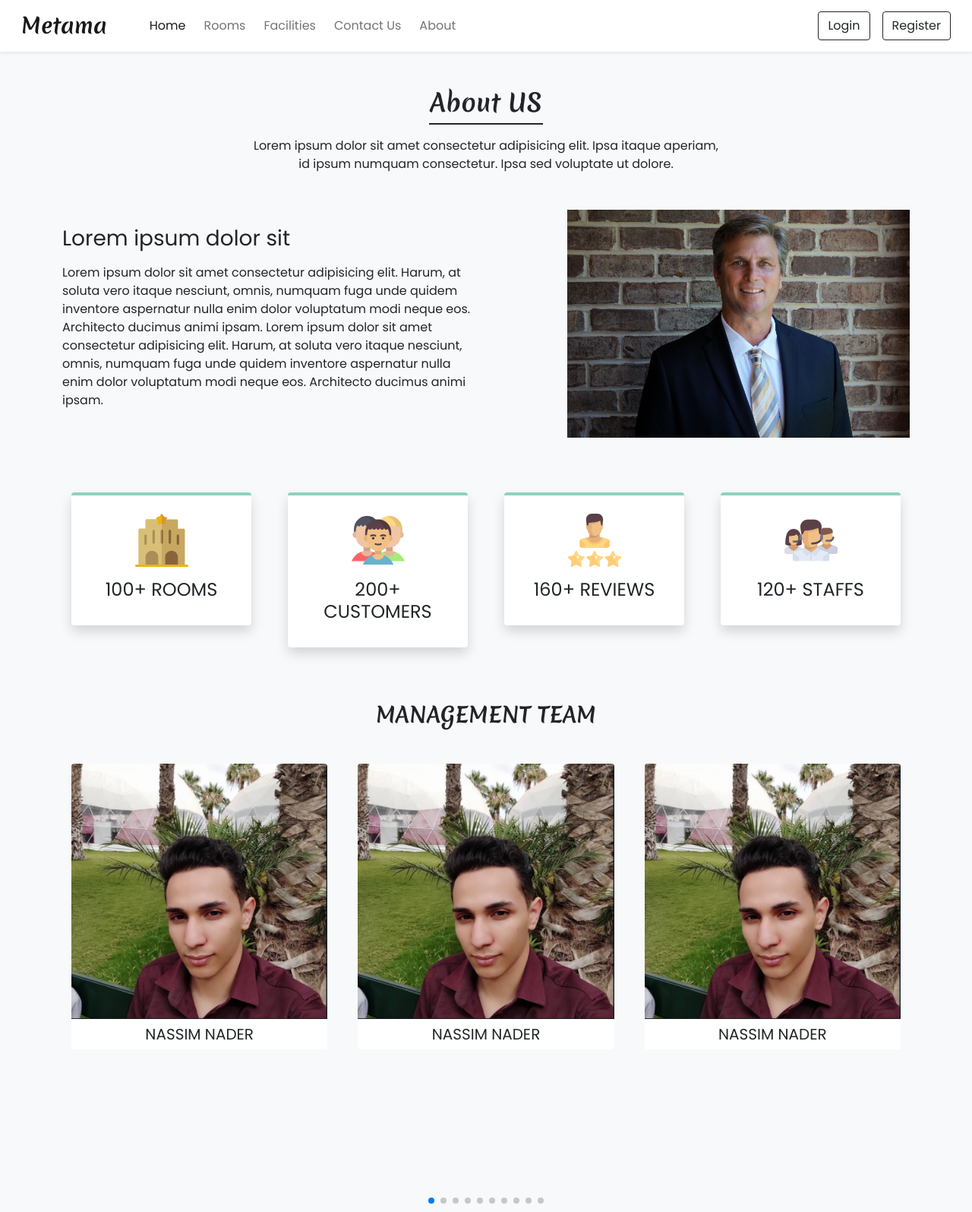
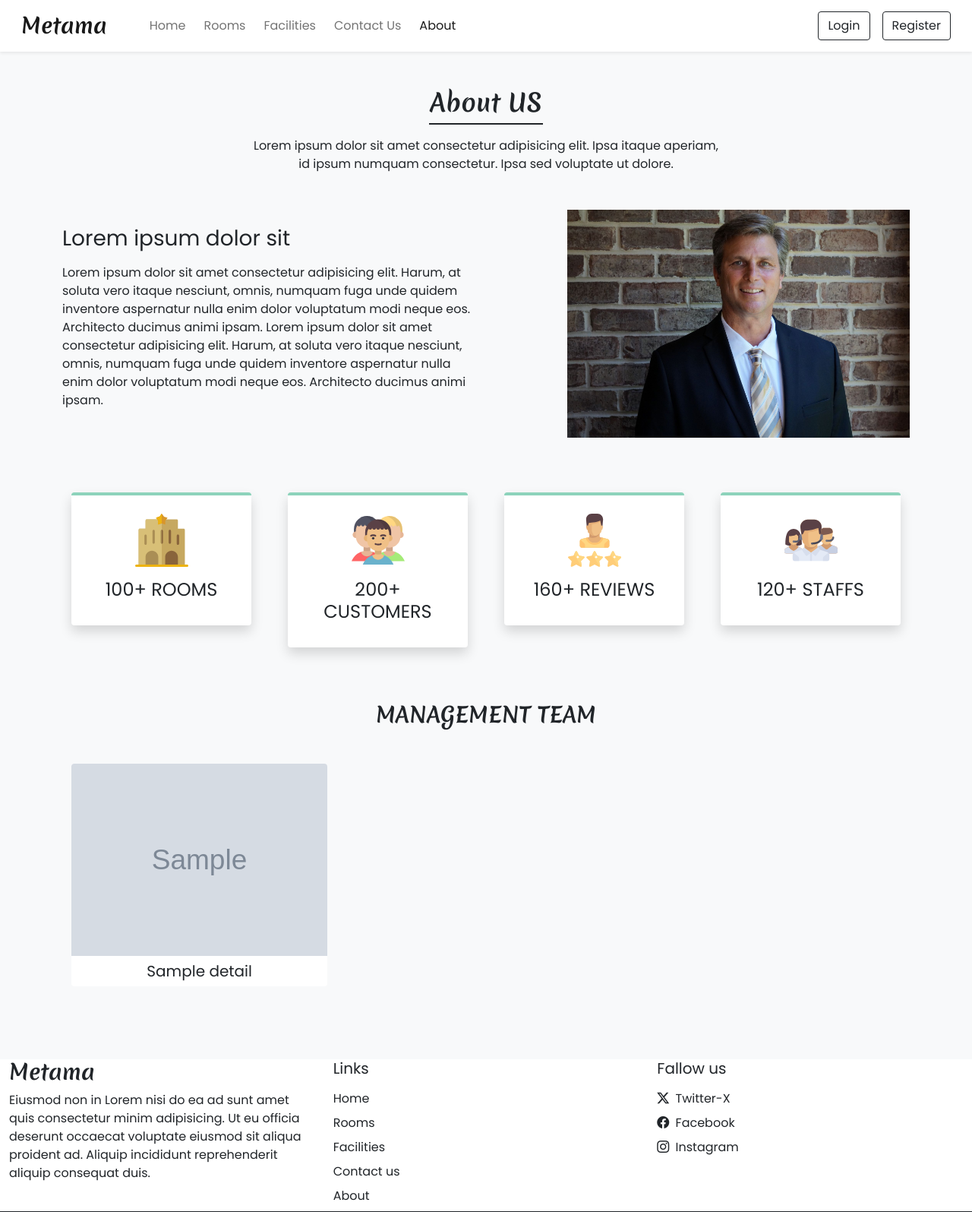
Before and after one commit to Nassim-Nader/bookingproject, a PHP site: page /bookingproject/about.php in a window 1280 px wide. Shown: the top 1595 px of the page at 76% size. Run offline with PHP 8.4, Linux system fonts and the light colour scheme; tables that the repository leaves empty or names only in its code hold one stand-in row (values such as "Sample post"); grey boxes marked "Sample" are stand-in pictures.

Commit message:
dynamic front end now any change i make in admin it will effect the website page from contact and about and management team  section

```diff
--- a/about.php
+++ b/about.php
@@ -84,54 +84,21 @@
   <div class="container px-4">
     <div class="swiper mySwiper">
       <div class="swiper-wrapper mb-5">
-        <div class="swiper-slide bg-white text-center overflow-hidden rounded">
-          <img src="images/about/about3.png" class="w-100">
-          <h5 class="mt-2">NASSIM NADER</h5>
-        </div>
-        <div class="swiper-slide bg-white text-center overflow-hidden rounded">
-          <img src="images/about/about3.png" class="w-100">
-          <h5 class="mt-2">NASSIM NADER</h5>
-        </div>
-        <div class="swiper-slide bg-white text-center overflow-hidden rounded">
-          <img src="images/about/about3.png" class="w-100">
-          <h5 class="mt-2">NASSIM NADER</h5>
-        </div>
-        <div class="swiper-slide bg-white text-center overflow-hidden rounded">
-          <img src="images/about/about3.png" class="w-100">
-          <h5 class="mt-2">NASSIM NADER</h5>
-        </div>
-        <div class="swiper-slide bg-white text-center overflow-hidden rounded">
-          <img src="images/about/about3.png" class="w-100">
-          <h5 class="mt-2">NASSIM NADER</h5>
-        </div>
-        <div class="swiper-slide bg-white text-center overflow-hidden rounded">
-          <img src="images/about/about3.png" class="w-100">
-          <h5 class="mt-2">NASSIM NADER</h5>
-        </div>
-        <div class="swiper-slide bg-white text-center overflow-hidden rounded">
-          <img src="images/about/team.jpg" class="w-100">
-          <h5 class="mt-2">Random Name</h5>
-        </div>
-        <div class="swiper-slide bg-white text-center overflow-hidden rounded">
-          <img src="images/about/team.jpg" class="w-100">
-          <h5 class="mt-2">Random Name</h5>
-        </div>
-        <div class="swiper-slide bg-white text-center overflow-hidden rounded">
-          <img src="images/about/team.jpg" class="w-100">
-          <h5 class="mt-2">Random Name</h5>
-        </div>
-        <div class="swiper-slide bg-white text-center overflow-hidden rounded">
-          <img src="images/about/team.jpg" class="w-100">
-          <h5 class="mt-2">Random Name</h5>
-        </div>
-        <div class="swiper-slide bg-white text-center overflow-hidden rounded">
-          <img src="images/about/team.jpg" class="w-100">
-          <h5 class="mt-2">Random Name</h5>
-        </div>
-        <div class="swiper-slide bg-white text-center overflow-hidden rounded">
-          <img src="images/about/team.jpg" class="w-100">
-          <h5 class="mt-2">Random Name</h5>
-        </div>
+
+        <?php
+          $about_q = selectAll('team_details');
+          $path=ABOUT_IMG_PATH;
+
+          while($row = mysqli_fetch_array($about_q)){
+            echo<<<data
+              <div class="swiper-slide bg-white text-center overflow-hidden rounded">
+                <img src="$path$row[picture]" class="w-100">
+                <h5 class="mt-2">$row[name]</h5>
+              </div>
+            data;
+          }
+        ?>
+
       </div>
       <div class="swiper-pagination"></div>
     </div>
--- a/admin/inc/db_config.php
+++ b/admin/inc/db_config.php
@@ -14,10 +14,11 @@
     function filteration($data){
         foreach($data as $key => $value)
         {
-           $data[$key] = trim($value);
-           $data[$key] = stripcslashes($value);
-           $data[$key] = htmlspecialchars($value);
-           $data[$key] = strip_tags($value);
+           $value = trim($value);
+           $value = stripcslashes($value);
+           $value = htmlspecialchars($value);
+           $value = strip_tags($value);
+           $data[$key] = $value;
         }
         return $data;
     }
--- a/admin/inc/header.php
+++ b/admin/inc/header.php
@@ -18,10 +18,10 @@
                             <a class="nav-link text-white" href="dashboard.php">Dashboard</a>
                         </li>
                         <li class="nav-item">
-                            <a class="nav-link text-white" href="#">Rooms</a>
+                            <a class="nav-link text-white" href="rooms.php">Rooms</a>
                         </li>
                         <li class="nav-item">
-                            <a class="nav-link text-white" href="#">Users</a>
+                            <a class="nav-link text-white" href="users.php">Users</a>
                         </li>
                         <li class="nav-item">
                             <a class="nav-link text-white" href="settings.php">Settings</a>
--- a/admin/settings.php
+++ b/admin/settings.php
@@ -185,7 +185,7 @@ adminLogin();
                                                     <div class="input-group mb-3">
                                                         <span class="input-group-text"><i
                                                                 class="bi bi-telephone-fill"></i></span>
-                                                        <input name="pn1" id="pn1_inp" type="text"
+                                                        <input name="pn1" id="pn1_inp" type="number"
                                                             class="form-control shadow-none" required>
                                                     </div>
                                                 </div>
@@ -195,7 +195,7 @@ adminLogin();
                                                     <div class="input-group mb-3">
                                                         <span class="input-group-text"><i
                                                                 class="bi bi-telephone-fill"></i></span>
-                                                        <input name="pn2" id="pn2_inp" type="text"
+                                                        <input name="pn2" id="pn2_inp" type="number"
                                                             class="form-control shadow-none">
                                                     </div>
                                                 </div>
--- a/inc/footer.php
+++ b/inc/footer.php
@@ -17,17 +17,24 @@
       </div>
       <div class="col-lg-4">
         <h5 class="mb-3">Fallow us</h5>
-        <a href="#" class="d-inline-block mb-2 text-dark text-decoration-none">
-            <i class="bi bi-twitter-x me-1"></i>
-            Twitter-X
-        </a>
+        <?php
+            if ($contact_r['tw'] != '') {
+              echo<<<data
+                <a href="$contact_r[tw]" class="d-inline-block mb-2 text-dark text-decoration-none">
+                  <i class="bi bi-twitter-x me-1"></i>
+                  Twitter-X
+                </a>
+              data;
+            }
+          ?>
+
         <br>
-        <a href="#" class="d-inline-block mb-2 text-dark text-decoration-none">
+        <a href="<?php echo $contact_r['fb'] ?>" class="d-inline-block mb-2 text-dark text-decoration-none">
             <i class="bi bi-facebook me-1"></i>
             Facebook
         </a>
         <br>
-        <a href="#" class="d-inline-block text-dark text-decoration-none">
+        <a href="<?php echo $contact_r['insta'] ?>" class="d-inline-block text-dark text-decoration-none">
             <i class="bi bi-instagram me-1"></i>
             Instagram
         </a>
@@ -38,3 +45,23 @@
   </div>
 
   <h6 class="text-center bg-dark text-white p-3 m-0">Designed and developed by Metama</h6>
+
+
+  <script>
+    function setActive() {
+      let navbar = document.getElementById('nav-bar');
+      let a_tags= navbar.getElementsByTagName('a');
+
+      for(i=0;i<a_tags.length;i++){
+        let file =a_tags[i].href.split('/').pop();
+        let file_name = file.split('.')[0];
+
+        if(document.location.href.indexOf(file_name)>=0)
+        {
+          a_tags[i].classList.add('active');
+        }
+
+      }
+    }
+    setActive();
+  </script>
--- a/inc/header.php
+++ b/inc/header.php
@@ -1,5 +1,15 @@
+  <?php
+    require('admin/inc/db_config.php');
+    require('admin/inc/essentials.php');
+
+
+    $contact_q = "SELECT * FROM `contact_details` WHERE `id`=?";
+    $values=[1];
+    $contact_r = mysqli_fetch_assoc(select($contact_q,$values,'i'));
+  ?>
+
   <!--navbar-->
-  <nav class="navbar navbar-expand-lg navbar-light bg-white px-lg-3 py-lg-2 shadow-sm sticky-top">
+  <nav id="nav-bar" class="navbar navbar-expand-lg navbar-light bg-white px-lg-3 py-lg-2 shadow-sm sticky-top">
     <div class="container-fluid">
       <a class="navbar-brand me-5 fw-bold fs-3 h-font" href="index.php">Metama</a>
       <button class="navbar-toggler shaodw-none" type="button" data-bs-toggle="collapse" data-bs-target="#navbarSupportedContent" aria-controls="navbarSupportedContent" aria-expanded="false" aria-label="Toggle navigation">
@@ -8,7 +18,7 @@
       <div class="collapse navbar-collapse" id="navbarSupportedContent">
         <ul class="navbar-nav me-auto mb-2 mb-lg-0">
           <li class="nav-item">
-            <a class="nav-link active me-2" aria-current="page" href="index.php">Home</a>
+            <a class="nav-link me-2" href="index.php">Home</a>
           </li>
           <li class="nav-item">
             <a class="nav-link me-2" href="rooms.php">Rooms</a>
```
Also changed, not shown: Contact.php (+28 -16 lines), admin/inc/scripts.php (+17 -0 lines), index.php (+26 -8 lines), images/about/IMG_17460.jpg (added), images/about/IMG_90167.jpg (added).
